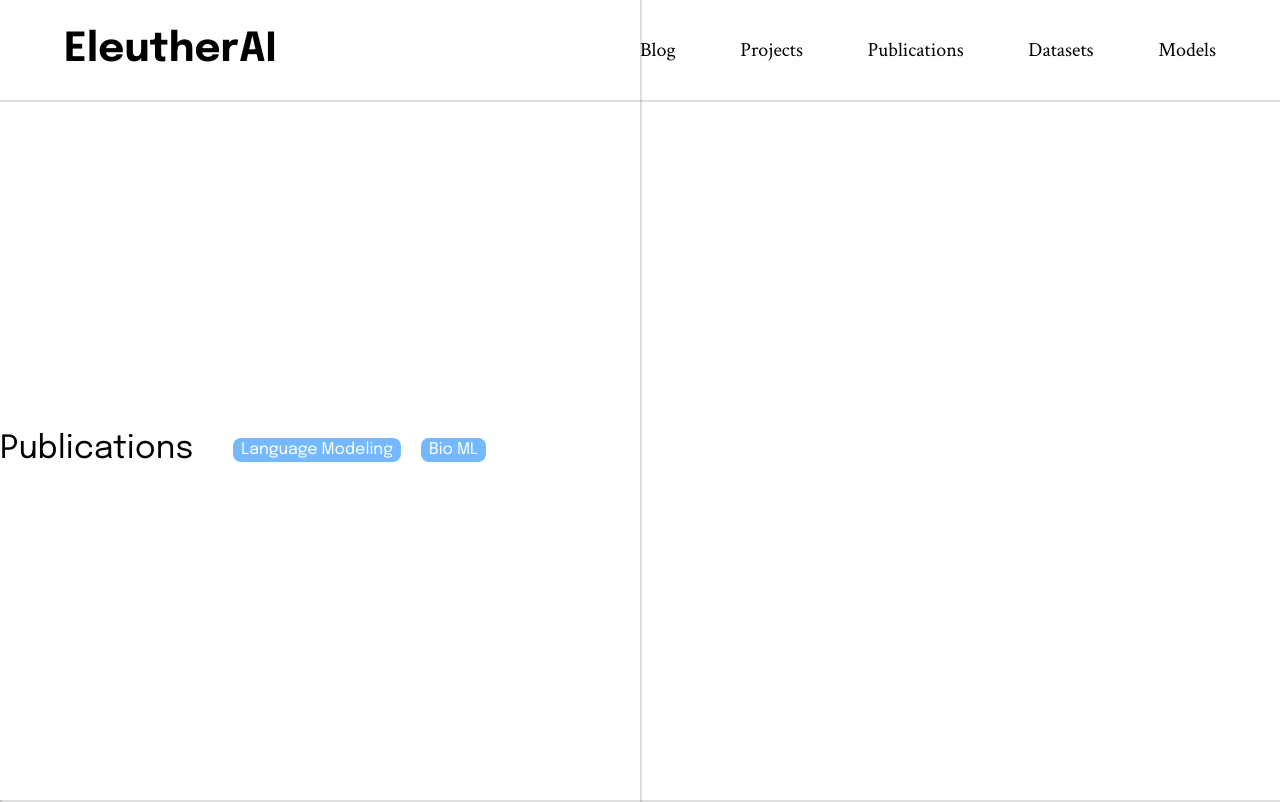
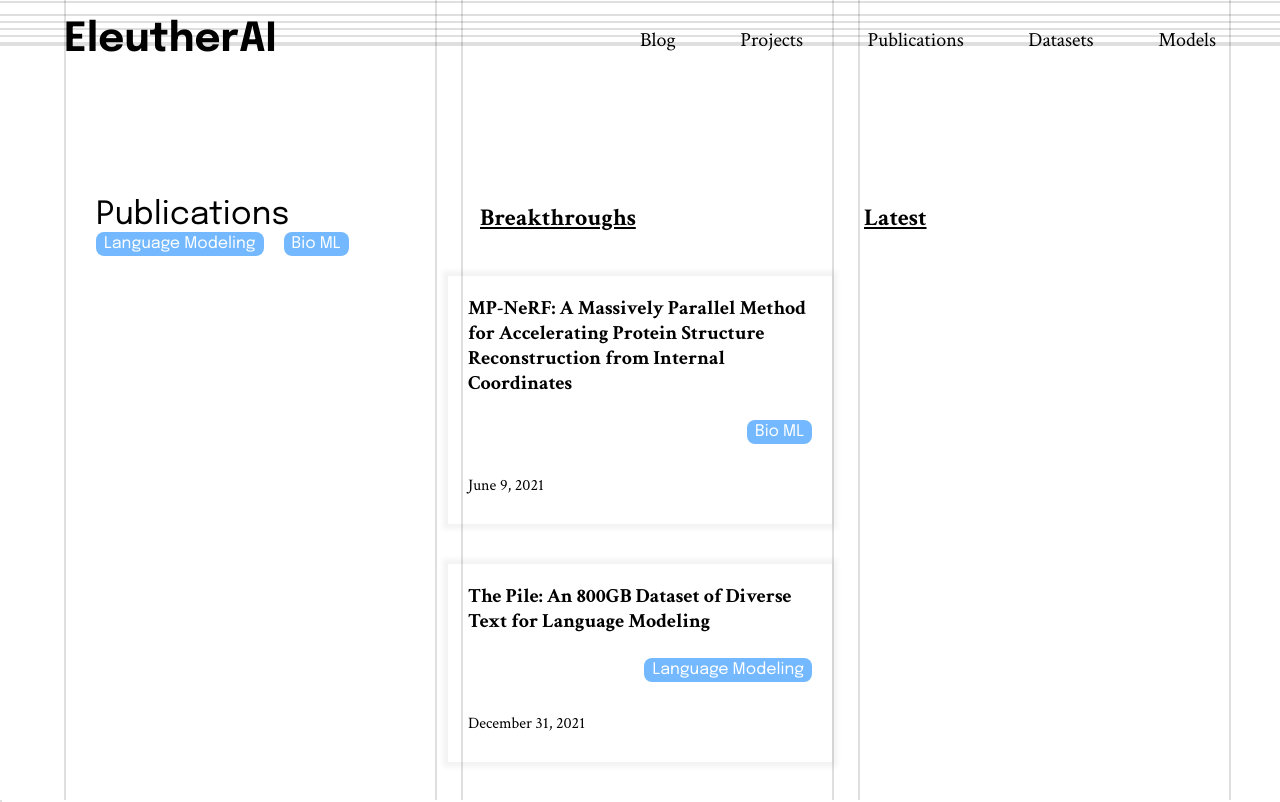
Before and after one commit to 65536william/eleuther.ai, a Next.js app: page /publications in a window 1280 px wide. Shown: the top 802 px of the page. Built offline with nearby package versions, Linux system fonts and the light colour scheme.

Commit message:
feat: improvements to columns

```diff
--- /dev/null
+++ b/components/FoldersIndexHeader.js
@@ -0,0 +1,47 @@
+import { useState } from "react";
+import Tag from "./Tag";
+
+export default function FoldersIndexHeader({ title, tags }) {
+  const [tagList, setTagList] = useState([...new Set(tags.flat())]);
+
+  return (
+    <div className="header">
+      <h2>{title}</h2>
+      <div className="tags">
+        {tagList.length &&
+          tagList.map((postTag) => (
+            <Tag
+              key={postTag}
+              word={postTag}
+              clickFunction={(word) => {
+                setTagList([...new Set(tags.flat().filter((x) => x === word))]);
+                setChildrenPosts({
+                  ...childrenPosts,
+                  props: {
+                    ...childrenPosts.props,
+                    postArray: childrenPosts.props.postArray.filter((post) =>
+                      post.data.tags.includes(word)
+                    ),
+                  },
+                });
+              }}
+            />
+          ))}
+      </div>
+      <style jsx>{`
+        .header {
+          padding-top: 15vh;
+          padding-left: 2.5vw;
+        }
+        .tags {
+          display: flex;
+          gap: 1.25rem;
+        }
+        h2 {
+          font-family: "Epilogue";
+          line-height: 1;
+        }
+      `}</style>
+    </div>
+  );
+}
--- a/components/FoldersIndexWrapper.js
+++ /dev/null
@@ -1,57 +0,0 @@
-import { useState } from "react";
-import Tag from "./Tag";
-
-export default function FoldersIndexWrapper({ title, tags, children }) {
-  const [tagList, setTagList] = useState([...new Set(tags.flat())]);
-  const [childrenPosts, setChildrenPosts] = useState(children);
-
-  return (
-    <div className="index">
-      <div className="header">
-        <h2>{title}</h2>
-        <div className="tags">
-          {tagList.length &&
-            tagList.map((postTag) => (
-              <Tag
-                key={postTag}
-                word={postTag}
-                clickFunction={(word) => {
-                  setTagList([
-                    ...new Set(tags.flat().filter((x) => x === word)),
-                  ]);
-                  setChildrenPosts({
-                    ...childrenPosts,
-                    props: {
-                      ...childrenPosts.props,
-                      postArray: childrenPosts.props.postArray.filter((post) =>
-                        post.data.tags.includes(word)
-                      ),
-                    },
-                  });
-                }}
-              />
-            ))}
-        </div>
-      </div>
-      {childrenPosts}
-      <style jsx>{`
-        .index {
-        }
-        .header {
-          display: flex;
-          align-items: center;
-          gap: 2.5rem;
-          height: 87.5vh;
-        }
-        .tags {
-          display: flex;
-          gap: 1.25rem;
-        }
-        h2 {
-          font-family: "Epilogue";
-          line-height: 1;
-        }
-      `}</style>
-    </div>
-  );
-}
--- a/components/GridBackground.js
+++ b/components/GridBackground.js
@@ -30,13 +30,14 @@
         }
         .columnGrid {
           width: 100%;
-          grid-template-columns: 1fr 1fr;
+          height: max-content;
+          grid-template-columns: 5% 29% 2% 29% 2% 29% 5%;
         }
         .rowGrid {
           width: 100%;
-          height: 100vh;
+          height: max-content;
           grid-template-columns: 1fr;
-          grid-template-rows: 12.5vh 87.5vh 50vh 50vh 50vh 50vh;
+          grid-template-rows: 10% 90% 50% 50% 50% 50%;
         }
         .column {
           height: 100vh;
--- a/components/Header.js
+++ b/components/Header.js
@@ -29,7 +29,7 @@
       </nav>
       <style jsx>{`
         header {
-          height: 12.5vh;
+          height: 10vh;
           display: flex;
           align-items: center;
           justify-content: space-between;
--- a/components/Layout.js
+++ b/components/Layout.js
@@ -11,6 +11,7 @@
       <Footer />
       <style jsx>{`
         main {
+          margin: 0 5vw;
           min-height: 100vh;
         }
       `}</style>
--- /dev/null
+++ b/components/PostCard.js
@@ -0,0 +1,69 @@
+import Link from "next/link";
+import IndexCard from "./IndexCard";
+import Image from "next/image";
+import Tag from "./Tag";
+import categoryColors from "../styles/categoryColors";
+
+export default function PostCard({ category, post }) {
+  return (
+    <>
+      <Link
+        href={`${encodeURIComponent(category)}/${encodeURIComponent(
+          post.slug.substring(0, post.slug.indexOf("."))
+        )}`}
+        passHref
+        key={post.slug}
+      >
+        <div className="card">
+          {post.data.cover && (
+            <div className="imageContainer">
+              <Image
+                src={post.data.cover.substring(post.data.cover.indexOf("/"))}
+                layout="fill"
+                objectFit="cover"
+              />
+            </div>
+          )}
+          <div className="cardMeta">
+            <h3>{post.data.title}</h3>
+            <div className="tagContainer">
+              {post.data.tags && <Tag word={post.data.tags[0]} />}
+            </div>
+            <p className="date">{post.data.date}</p>
+          </div>
+        </div>
+      </Link>
+      <style jsx>{`
+        .card {
+          box-shadow: 0 0 5px 5px rgba(0, 0, 0, 0.05);
+        }
+        .cardMeta {
+          padding: 1.25rem;
+          display: flex;
+          flex-direction: column;
+          gap: 1.5rem;
+        }
+        .tagContainer {
+          align-self: flex-end;
+        }
+        .imageContainer {
+          position: relative;
+          height: 10rem;
+        }
+        .colorBlock {
+          width: 100%;
+          height: 100px;
+          background-color: ${categoryColors[category]};
+        }
+        h3 {
+          font-size: 1.25rem;
+          line-height: 1.25;
+        }
+        .date {
+          width: max-content;
+          font-size: 1rem;
+        }
+      `}</style>
+    </>
+  );
+}
--- a/content/publications/parallel-protein-internal-coordinates.mdx
+++ b/content/publications/parallel-protein-internal-coordinates.mdx
@@ -9,6 +9,7 @@
 link: https://www.biorxiv.org/content/10.1101/2021.06.08.446214v1
 tags:
   - Bio ML
+breakthrough: true
 ---
 
 The conversion of proteins between internal and cartesian coordinates is a limiting step in many pipelines, such as molecular dynamics simulations and machine learning models. This conversion is typically carried out by sequential or parallel applications of the Natural extension of Reference Frame (NeRF) algorithm. This work proposes a massively parallel NeRF implementation which, depending on the polymer length, achieves speedups between 400-1200x over the previous state-of-the-art. It accomplishes this by dividing the conversion into three main phases: parallel composition of the monomer backbone, assembly of backbone subunits, and parallel elongation of sidechains; and by batching these computations into a minimal number of efficient matrix operations. Special emphasis is placed on reusability and ease of use. We open source the code (available at https://github.com/EleutherAI/mp_nerf) and provide a corresponding python package.
--- a/content/publications/pile-dataset-language-modelling.mdx
+++ b/content/publications/pile-dataset-language-modelling.mdx
@@ -17,6 +17,7 @@
 link: https://arxiv.org/abs/2101.00027
 tags:
   - Language Modeling
+breakthrough: true
 ---
 
 Recent work has demonstrated that increased training dataset diversity improves general cross-domain knowledge and downstream generalization capability for large-scale language models. With this in mind, we present \textit{the Pile}: an 825 GiB English text corpus targeted at training large-scale language models. The Pile is constructed from 22 diverse high-quality subsets -- both existing and newly constructed -- many of which derive from academic or professional sources. Our evaluation of the untuned performance of GPT-2 and GPT-3 on the Pile shows that these models struggle on many of its components, such as academic writing. Conversely, models trained on the Pile improve significantly over both Raw CC and CC-100 on all components of the Pile, while improving performance on downstream evaluations. Through an in-depth exploratory analysis, we document potentially concerning aspects of the data for prospective users. We make publicly available the code used in its construction.
--- a/pages/publications/index.js
+++ b/pages/publications/index.js
@@ -3,7 +3,10 @@
 import Layout from "../../components/Layout";
 import matter from "gray-matter";
 import FolderGrid from "../../components/FolderGrid";
-import FoldersIndexWrapper from "../../components/FoldersIndexWrapper";
+import FoldersIndexHeader from "../../components/FoldersIndexHeader";
+import IndexCard from "../../components/IndexCard";
+import Image from "next/image";
+import PostCard from "../../components/PostCard";
 
 export async function getStaticProps() {
   const postsList = fs
@@ -30,12 +33,44 @@
 export default function PublicationsIndex({ postsList }) {
   return (
     <Layout>
-      <FoldersIndexWrapper
-        title="Publications"
-        tags={postsList.map((post) => post.data.tags)}
-      >
-        <FolderGrid category="publications" postArray={postsList} />
-      </FoldersIndexWrapper>
+      <div className="topDiv">
+        <FoldersIndexHeader
+          title="Publications"
+          tags={postsList.map((post) => post.data.tags)}
+        />
+        <div>
+          <h3>Breakthroughs</h3>
+          <div className="posts">
+            {postsList
+              .filter((post) => post.data.breakthrough)
+              .map((post) => (
+                <PostCard category="publications" post={post} />
+              ))}
+          </div>
+        </div>
+        <div>
+          <h3>Latest</h3>
+        </div>
+      </div>
+      <FolderGrid category="publications" postArray={postsList} />
+      <style jsx>{`
+        .topDiv {
+          height: 90vh;
+          display: grid;
+          grid-template-columns: 1fr 1fr 1fr;
+        }
+        .posts {
+          display: flex;
+          flex-direction: column;
+          gap: 5vh;
+        }
+        h3 {
+          padding-top: 15vh;
+          padding-left: 2.5vw;
+          text-decoration: underline;
+          margin-bottom: 5vh;
+        }
+      `}</style>
     </Layout>
   );
 }
```
